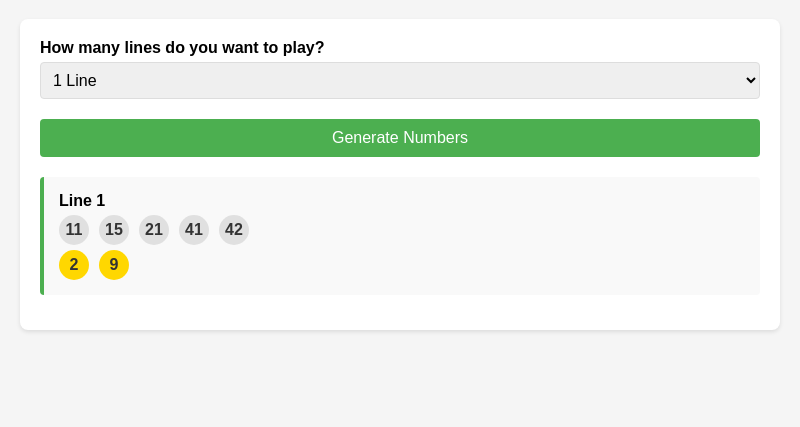
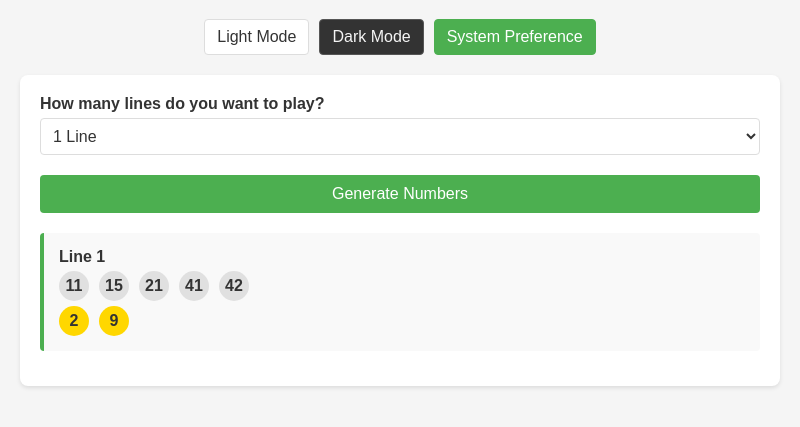
Before and after one commit to GioFar81/euro-million-electron, an Electron app: page index.html in a window 800 px wide. Shown: the part 81-508 px from the top of the page. Drawn offline with Linux system fonts and the light colour scheme.

Commit message:
Add dark mode and theme switching
Implement dark mode with CSS variables and add theme switching functionality. Users can now choose between light mode, dark mode, or system preference which automatically matches the system theme.

```diff
--- a/index.html
+++ b/index.html
@@ -7,6 +7,11 @@
     </head>
     <body>
         <h1>Euromillion Number Generator</h1>
+        <div class="theme-switcher">
+            <div class="theme-option" data-theme="light">Light Mode</div>
+            <div class="theme-option" data-theme="dark">Dark Mode</div>
+            <div class="theme-option" data-theme="system">System Preference</div>
+        </div>
         <div class="container">
             <div class="form-group">
                 <label for="lineCount">How many lines do you want to play?</label>
@@ -23,6 +28,67 @@
         </div>
 
         <script>
+            // Theme management
+            const themeOptions = document.querySelectorAll('.theme-option');
+            const THEME_KEY = 'euromillion-theme';
+
+            // Function to set theme
+            function setTheme(theme) {
+                // Remove any existing theme
+                document.body.removeAttribute('data-theme');
+
+                // Save theme preference to localStorage
+                localStorage.setItem(THEME_KEY, theme);
+
+                // Mark the active theme option
+                themeOptions.forEach(option => {
+                    option.classList.remove('active');
+                    if (option.getAttribute('data-theme') === theme) {
+                        option.classList.add('active');
+                    }
+                });
+
+                if (theme === 'system') {
+                    // Check system preference
+                    if (window.matchMedia && window.matchMedia('(prefers-color-scheme: dark)').matches) {
+                        document.body.setAttribute('data-theme', 'dark');
+                    } else {
+                        // Default to light if system preference is not dark or not available
+                        document.body.setAttribute('data-theme', 'light');
+                    }
+                } else {
+                    // Set the selected theme
+                    document.body.setAttribute('data-theme', theme);
+                }
+            }
+
+            // Initialize theme from saved preference or default to system
+            function initTheme() {
+                const savedTheme = localStorage.getItem(THEME_KEY) || 'system';
+                setTheme(savedTheme);
+            }
+
+            // Add event listeners to theme options
+            themeOptions.forEach(option => {
+                option.addEventListener('click', () => {
+                    const theme = option.getAttribute('data-theme');
+                    setTheme(theme);
+                });
+            });
+
+            // Listen for system theme changes
+            if (window.matchMedia) {
+                window.matchMedia('(prefers-color-scheme: dark)').addEventListener('change', e => {
+                    // Only update if system theme is selected
+                    if (localStorage.getItem(THEME_KEY) === 'system') {
+                        setTheme('system');
+                    }
+                });
+            }
+
+            // Initialize theme
+            initTheme();
+
             // Function to generate random unique numbers
             function generateUniqueNumbers(min, max, count) {
                 const numbers = new Set();
--- a/index.js
+++ b/index.js
@@ -12,7 +12,7 @@ const createWindow = () => {
     // Create the browser window.
     mainWindow = new BrowserWindow({
         width: 800,
-        height: 1050,
+        height: 1100,
         webPreferences: {
             nodeIntegration: true,
             contextIsolation: false,
--- a/styles.css
+++ b/styles.css
@@ -1,21 +1,57 @@
+:root {
+    /* Light mode (default) */
+    --bg-color: #f5f5f5;
+    --text-color: #333;
+    --container-bg: white;
+    --container-shadow: rgba(0, 0, 0, 0.1);
+    --line-bg: #f9f9f9;
+    --number-bg: #e0e0e0;
+    --number-color: #333;
+    --star-bg: #FFD700;
+    --star-color: #333;
+    --button-bg: #4CAF50;
+    --button-hover-bg: #45a049;
+    --button-text: white;
+    --select-border: #ddd;
+}
+
+[data-theme="dark"] {
+    --bg-color: #222;
+    --text-color: #f5f5f5;
+    --container-bg: #333;
+    --container-shadow: rgba(0, 0, 0, 0.3);
+    --line-bg: #444;
+    --number-bg: #555;
+    --number-color: #f5f5f5;
+    --star-bg: #FFD700;
+    --star-color: #333;
+    --button-bg: #4CAF50;
+    --button-hover-bg: #45a049;
+    --button-text: white;
+    --select-border: #555;
+}
+
 body {
     font-family: Arial, sans-serif;
     max-width: 800px;
     margin: 0 auto;
     padding: 20px;
-    background-color: #f5f5f5;
+    background-color: var(--bg-color);
+    color: var(--text-color);
+    transition: background-color 0.3s ease, color 0.3s ease;
 }
 
 h1 {
-    color: #333;
+    color: var(--text-color);
     text-align: center;
 }
 
 .container {
-    background-color: white;
+    background-color: var(--container-bg);
     border-radius: 8px;
     padding: 20px;
-    box-shadow: 0 2px 4px rgba(0, 0, 0, 0.1);
+    box-shadow: 0 2px 4px var(--container-shadow);
+    transition: background-color 0.3s ease, box-shadow 0.3s ease;
 }
 
 .form-group {
@@ -26,29 +62,33 @@ label {
     display: block;
     margin-bottom: 5px;
     font-weight: bold;
+    color: var(--text-color);
 }
 
 select {
     width: 100%;
     padding: 8px;
-    border: 1px solid #ddd;
+    border: 1px solid var(--select-border);
     border-radius: 4px;
     font-size: 16px;
+    background-color: var(--container-bg);
+    color: var(--text-color);
 }
 
 button {
-    background-color: #4CAF50;
-    color: white;
+    background-color: var(--button-bg);
+    color: var(--button-text);
     border: none;
     padding: 10px 15px;
     border-radius: 4px;
     cursor: pointer;
     font-size: 16px;
     width: 100%;
+    transition: background-color 0.3s ease;
 }
 
 button:hover {
-    background-color: #45a049;
+    background-color: var(--button-hover-bg);
 }
 
 .results {
@@ -58,9 +98,10 @@ button:hover {
 .line {
     margin-bottom: 15px;
     padding: 15px;
-    background-color: #f9f9f9;
+    background-color: var(--line-bg);
     border-radius: 4px;
-    border-left: 4px solid #4CAF50;
+    border-left: 4px solid var(--button-bg);
+    transition: background-color 0.3s ease;
 }
 
 .numbers, .stars {
@@ -77,19 +118,45 @@ button:hover {
     text-align: center;
     border-radius: 50%;
     font-weight: bold;
+    transition: background-color 0.3s ease, color 0.3s ease;
 }
 
 .number {
-    background-color: #e0e0e0;
-    color: #333;
+    background-color: var(--number-bg);
+    color: var(--number-color);
 }
 
 .star {
-    background-color: #FFD700;
-    color: #333;
+    background-color: var(--star-bg);
+    color: var(--star-color);
 }
 
 .line-label {
     font-weight: bold;
     margin-bottom: 5px;
+    color: var(--text-color);
 }
+
+/* Theme switcher styles */
+.theme-switcher {
+    display: flex;
+    justify-content: center;
+    margin-bottom: 20px;
+    gap: 10px;
+}
+
+.theme-option {
+    padding: 8px 12px;
+    border-radius: 4px;
+    cursor: pointer;
+    background-color: var(--container-bg);
+    color: var(--text-color);
+    border: 1px solid var(--select-border);
+    transition: all 0.3s ease;
+}
+
+.theme-option.active {
+    background-color: var(--button-bg);
+    color: var(--button-text);
+    border-color: var(--button-bg);
+}
```
Also changed, not shown: README.md.
